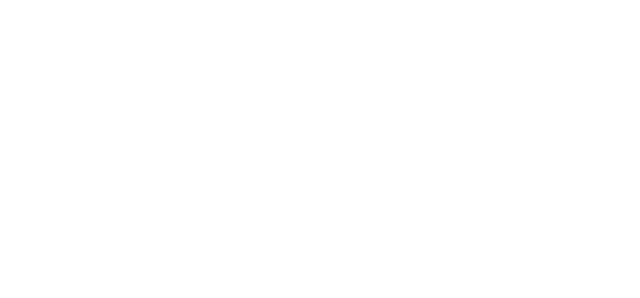
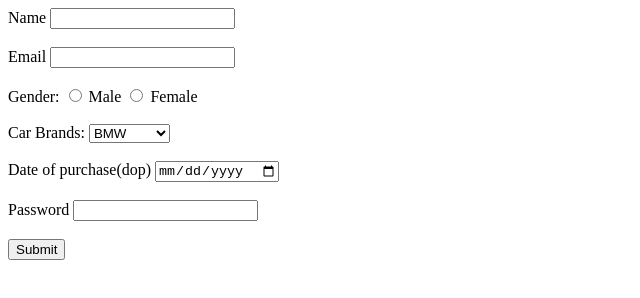
Before and after one commit to acciojob/car-insurance-form-Jayavardhan-J, a website: page main.html in a window 1280 px wide. Shown: the whole page, without its empty margins (0-640 px from the left). Drawn offline with Linux system fonts and the light colour scheme.

Commit message:
created a submission

```diff
--- a/main.html
+++ b/main.html
@@ -8,6 +8,28 @@
 
 <body>
 	<!-- the entire body must be written by student -->
+	<form method="post" action="/submit">
+		<label for="name">Name</label>
+		<input type="text" id="name" required/><br><br>
+		<label for="email">Email</label>
+		<input type="email" id="email" required/><br><br>
+		Gender:
+		<input type="radio" name="gender"required/>
+		<label>Male</label>
+		<input type="radio" name="gender"required/>
+		<label>Female</label><br><br>
+		Car Brands:
+		<select id="cars">
+			<option value="BMW">BMW</option>
+			<option value="Audi">Audi</option>
+			<option value="Mercedez">Mercedez</option>
+		</select><br><br>
+		<label for="dop">Date of purchase(dop)</label>
+		<input type="date" id="dop" required/><br><br>
+		<label for="password">Password</label>
+		<input type="password" id="password" required/><br><br>
+		<button type="submit">Submit</button>
+	</form>
     <script type="text/javascript" src="./script.js">
 </script>
 
```
